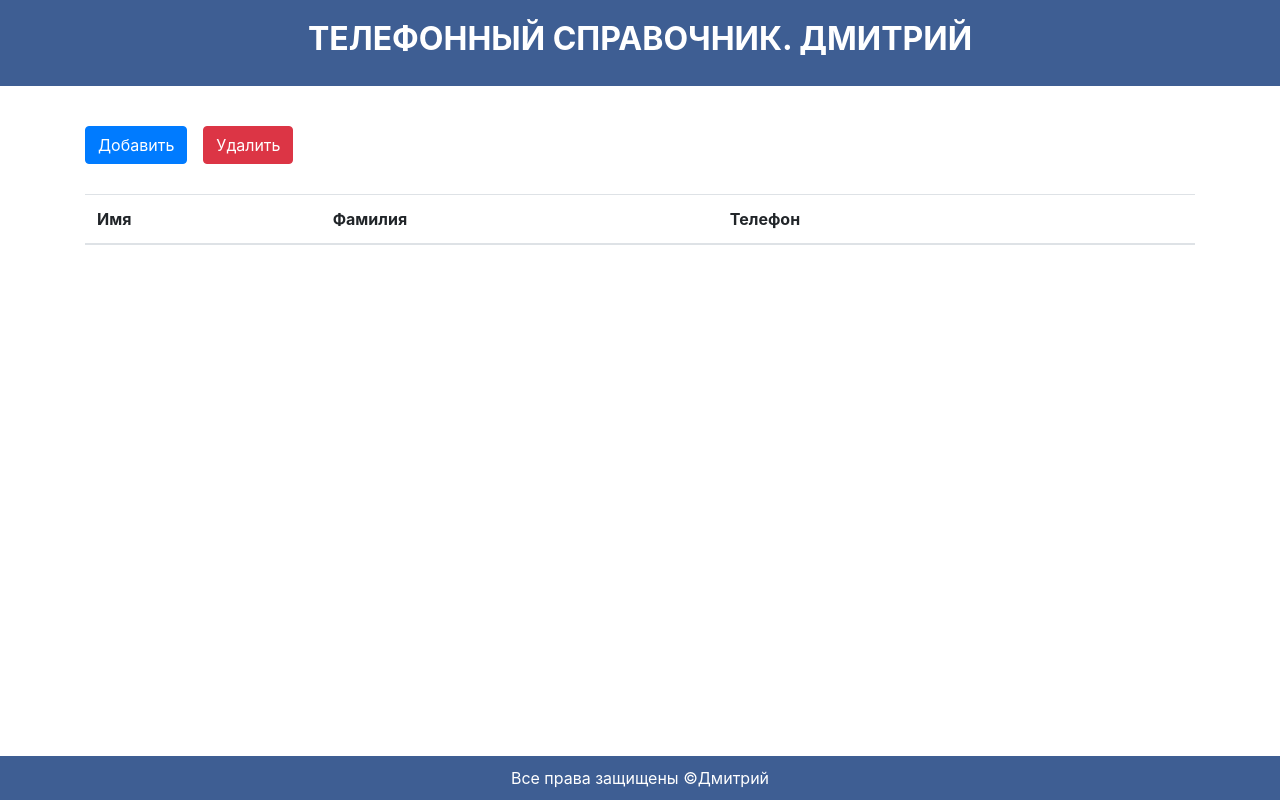
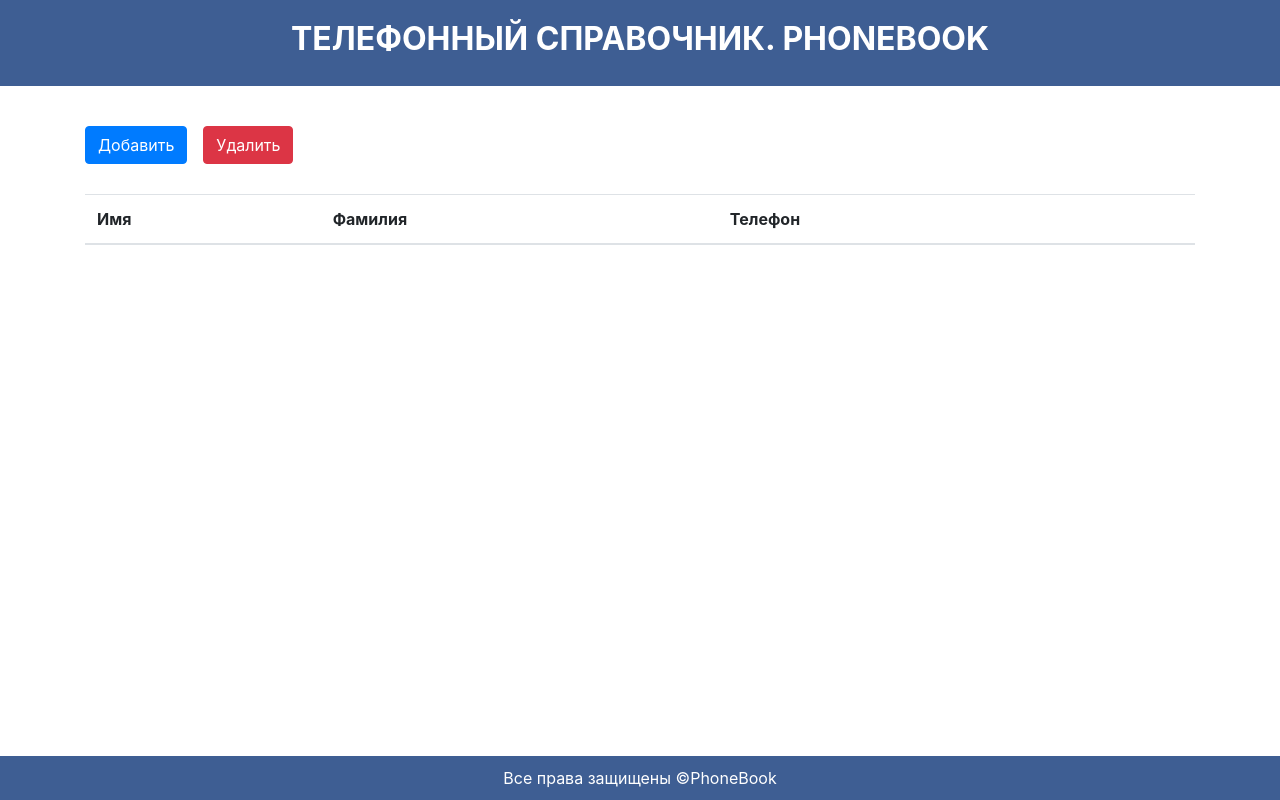
Before and after one commit to Fids2323/phonebook, a plain HTML site: page index.html in a window 1280 px wide. Drawn offline with nearby package versions, Linux system fonts and the light colour scheme.

Commit message:
ready task9+fix title

```diff
--- a/index.html
+++ b/index.html
@@ -14,7 +14,7 @@
 	<script type="module" src="phonebook/script/script.js"></script>
 	<script>
 		document.addEventListener('DOMContentLoaded', ()=>{
-			phoneBookInit('#app', 'Дмитрий');
+			phoneBookInit('#app', 'PhoneBook');
 		})
 	</script>
 </head>
```
